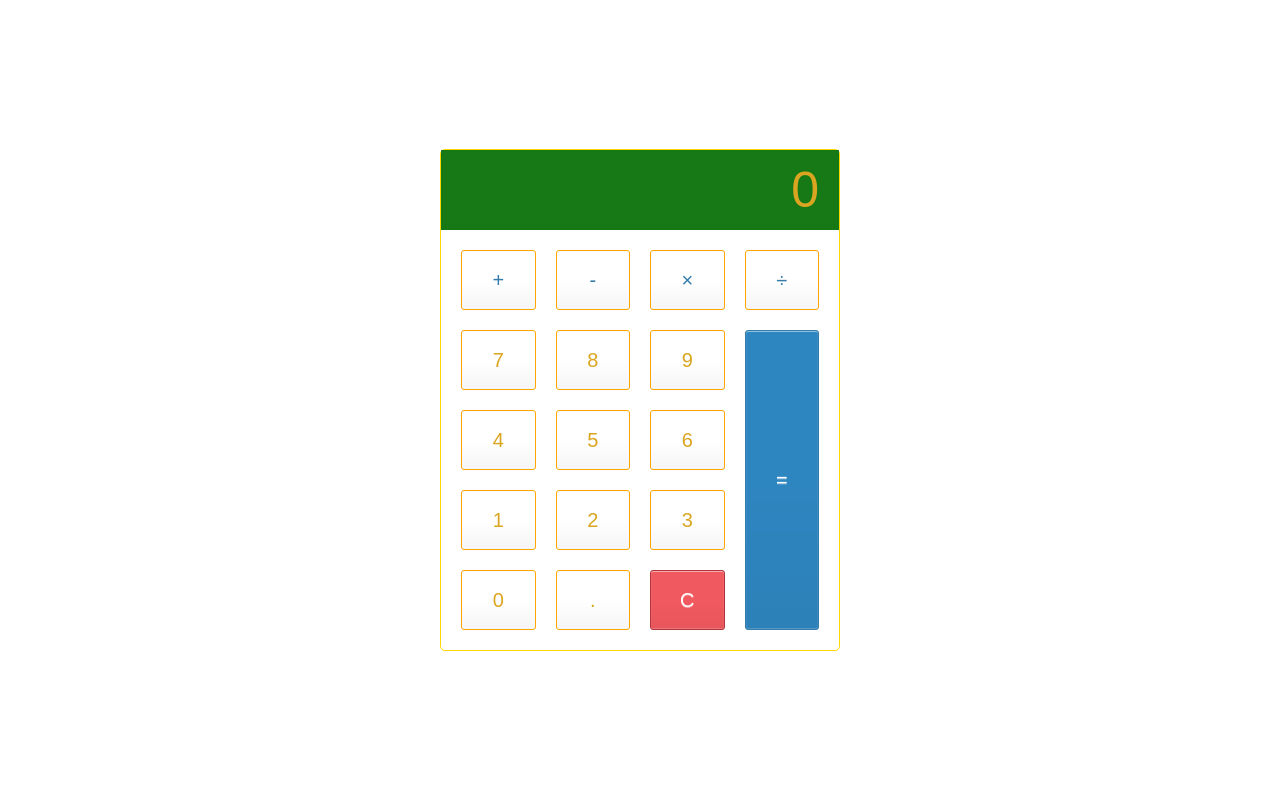
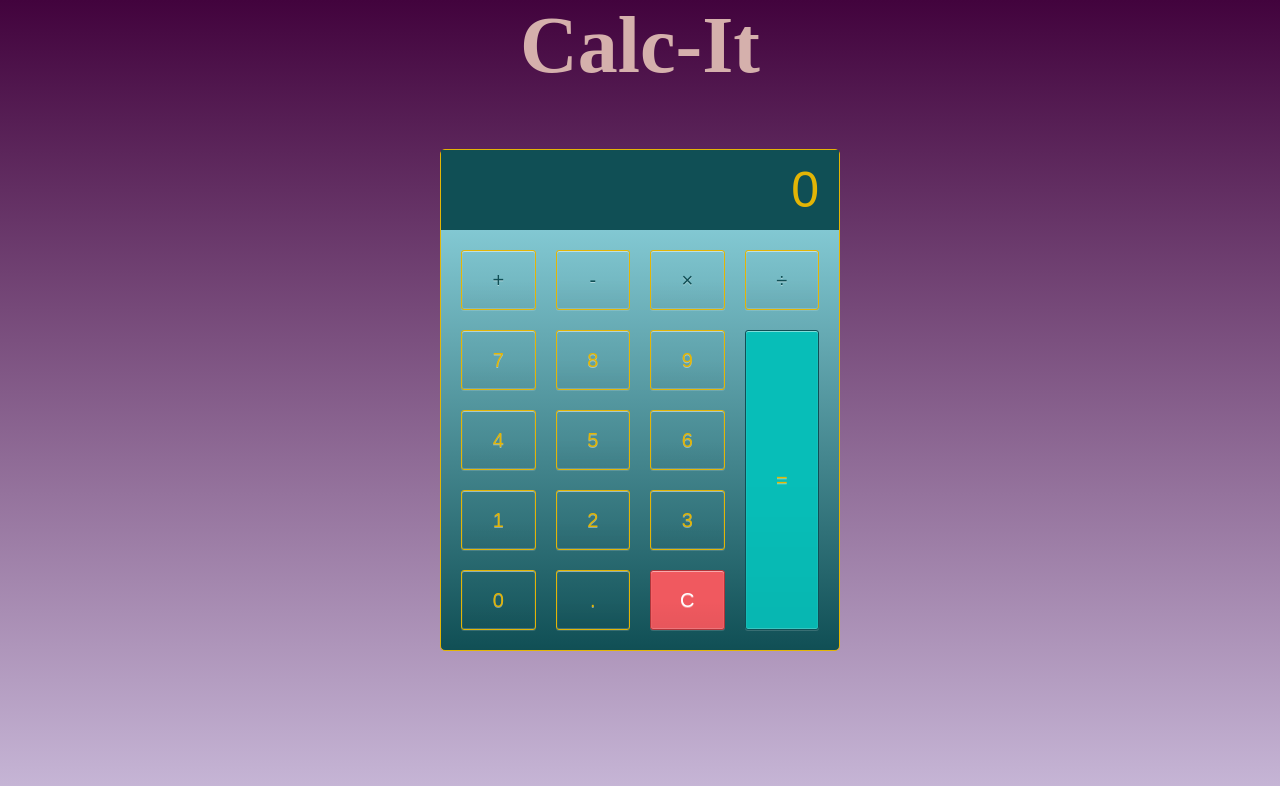
Before and after one commit to wescbro12/Calculator, a plain HTML site: page index.html in a window 1280 px wide. Drawn offline with Linux system fonts and the light colour scheme.

Commit message:
updated css

```diff
--- a/index.html
+++ b/index.html
@@ -10,6 +10,7 @@
 </head>
 
 <body>
+    <h1> Calc-It</h1>
     <div class="calc">
         <!-- This is the display screen for the calculator -->
         <input type="text" class="screen" value="" disabled />
--- a/style.css
+++ b/style.css
@@ -1,6 +1,20 @@
+body {
+    /* background-color: #42033d; */
+    background-image: linear-gradient(to top, #c8b8d8, #42033d);
+    /* background-size: cover; */
+    background-repeat: no-repeat;
+    height: 100vh;
+}
+
 html {
     font-size: 62.5%;
     box-sizing: border-box;
+}
+
+h1 {
+    font-size: 80px;
+    text-align: center;
+    color: #d5b0ac;
 }
 
 *,
@@ -12,7 +26,8 @@ html {
 }
 
 .calc {
-    border: 1px solid gold;
+    border: 1px solid #e3b505;
+    background-image: linear-gradient(#98dfea, #104f55);
     border-radius: 5px;
     position: absolute;
     top: 50%;
@@ -27,8 +42,8 @@ html {
     font-size: 5rem;
     height: 80px;
     border: none;
-    background-color: rgb(22, 121, 22);
-    color: goldenrod;
+    background-color: #104f55;
+    color: #e3b505;
     text-align: right;
     padding-right: 20px;
     padding-left: 10px;
@@ -36,23 +51,23 @@ html {
 
 button {
     height: 60px;
-    background-color: aqua;
+    background-color: #07beb8;
     border-radius: 3px;
-    border: 1px solid orange;
+    border: 1px solid #e3b505;
     background-color: transparent;
     font-size: 2rem;
-    color: goldenrod;
+    color: #e3b505;
     background-image: linear-gradient(to bottom, transparent, transparent 50%, rgba(0, 0, 0, .04));
     box-shadow: inset 0 0 0 1px rgba(255, 255, 255, .05), inset 0 1px 0 0 rgba(255, 255, 255, .45), inset 0 -1px 0 0 rgba(255, 255, 255, .15), 0 1px 0 0 rgba(255, 255, 255, .15);
     text-shadow: 0 1px rgba(255, 255, 255, .4);
 }
 
 button:hover {
-    background-color: blueviolet;
+    background-color: #98dfea;
 }
 
 .operator {
-    color: #337cac;
+    color: #104f55;
 }
 
 .clear {
@@ -66,9 +81,9 @@ button:hover {
 }
 
 .equal-sign {
-    background-color: #2e86c0;
-    border-color: #337cac;
-    color: #fff;
+    background-color: #07beb8;
+    border-color: #104f55;
+    color: #e3b505;
     height: 100%;
     grid-area: 2 / 4 / 6 / 5;
 
```
